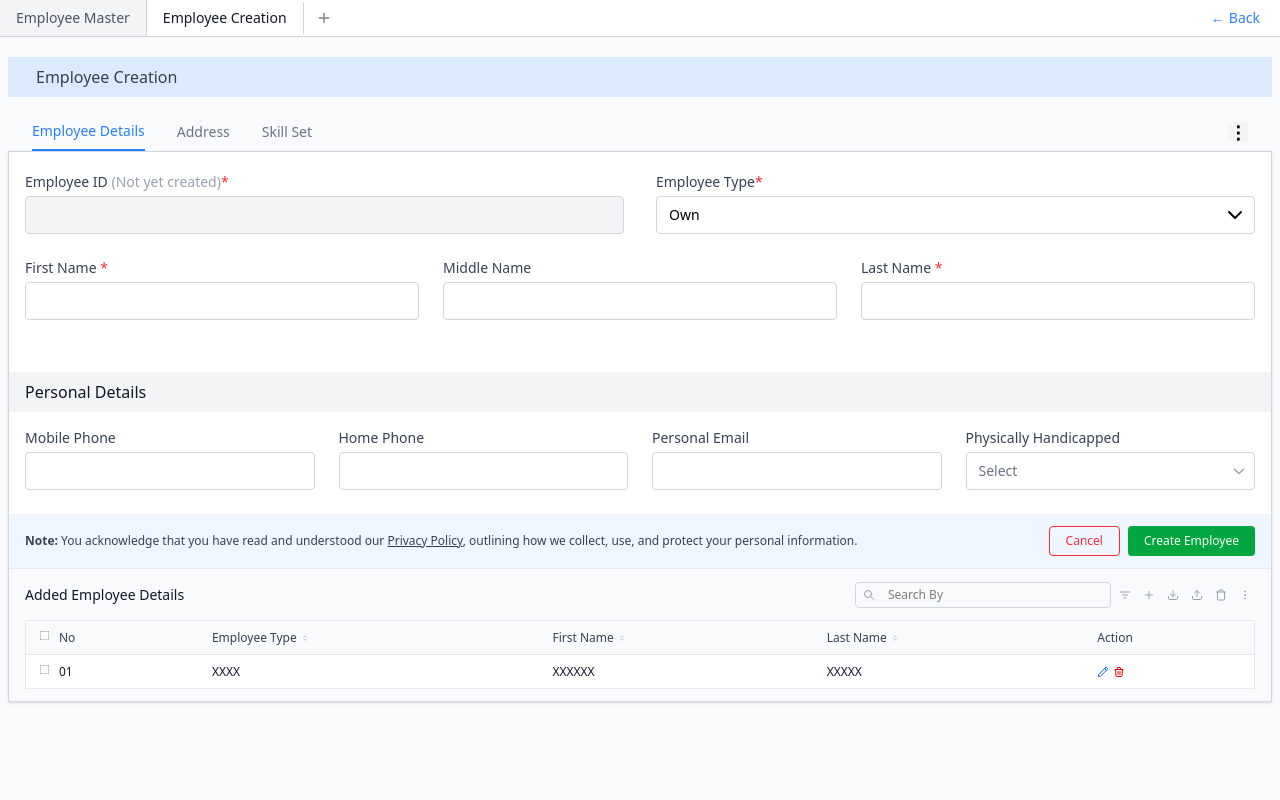
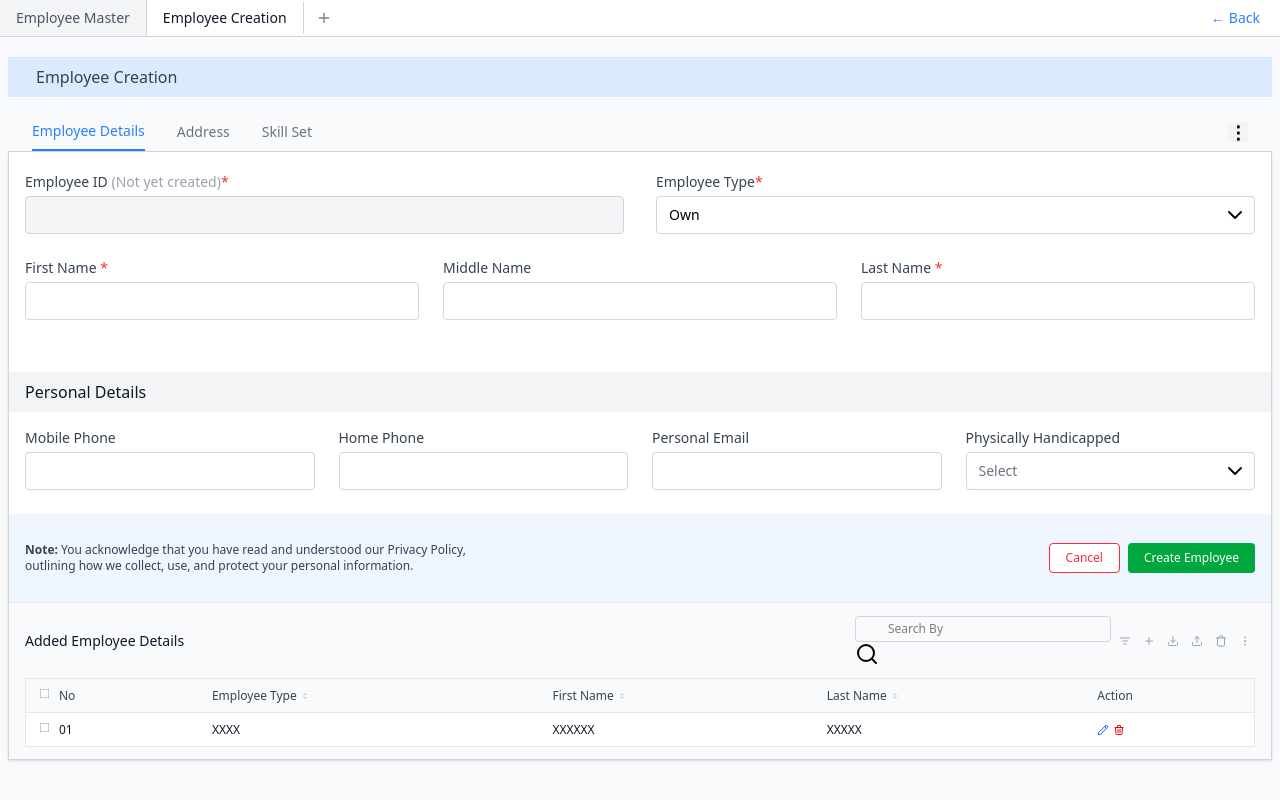
Before and after one commit to archanaprabhat/employee-form, a React (Vite) app in the folder employee-ui/: page / in a window 1280 px wide. Built offline with nearby package versions, Linux system fonts and the light colour scheme.

Commit message:
Add some basic styling

```diff
--- a/employee-ui/src/App.jsx
+++ b/employee-ui/src/App.jsx
@@ -1,5 +1,5 @@
 import React, { useState } from 'react';
-import { Plus, ChevronDown, ListFilter, Download, Upload, Trash, EllipsisVertical } from 'lucide-react';
+import { Plus, ChevronDown, ListFilter, Download, Upload, Trash, EllipsisVertical, Search } from 'lucide-react';
 
 const EmployeeCreationForm = () => {
   const [formData, setFormData] = useState({
@@ -224,9 +224,7 @@ const EmployeeCreationForm = () => {
                     <option value="No">No</option>
                   </select>
                   <div className="absolute inset-y-0 right-0 flex items-center px-2 pointer-events-none">
-                    <svg className="w-4 h-4 text-gray-400" fill="none" stroke="currentColor" viewBox="0 0 24 24">
-                      <path strokeLinecap="round" strokeLinejoin="round" strokeWidth={2} d="M19 9l-7 7-7-7" />
-                    </svg>
+                  <ChevronDown />
                   </div>
                 </div>
               </div>
@@ -239,8 +237,8 @@ const EmployeeCreationForm = () => {
           <div className="flex flex-col sm:flex-row sm:items-center justify-between space-y-2 sm:space-y-0">
             {/* Privacy Policy Note */}
             <div className="flex-1">
-              <p className="text-xs text-gray-700">
-                <strong>Note:</strong> You acknowledge that you have read and understood our <span className="underline">Privacy Policy</span>, outlining how we collect, use, and protect your personal information.
+              <p className="text-xs text-gray-700 py-4" >
+                <strong>Note:</strong> You acknowledge that you have read and understood our Privacy Policy, <br /> outlining how we collect, use, and protect your personal information.
               </p>
             </div>
 
@@ -248,7 +246,7 @@ const EmployeeCreationForm = () => {
             <div className="flex space-x-2 flex-shrink-0">
               <button
                 onClick={handleCancel}
-                className="px-4 py-1.5 border border-red-500 text-red-500 rounded hover:bg-red-50 text-xs"
+                className="px-4 py-1.5 border border-red-500 text-red-500 rounded hover:bg-red-50 text-xs bg-white"
               >
                 Cancel
               </button>
@@ -274,9 +272,7 @@ const EmployeeCreationForm = () => {
                     placeholder="Search By"
                     className="pl-8 pr-3 py-1 border border-gray-300 rounded text-xs w-48 sm:w-56 md:w-64"
                   />
-                  <svg className="w-3 h-3 text-gray-400 absolute left-2 top-1/2 transform -translate-y-1/2" fill="none" stroke="currentColor" viewBox="0 0 24 24">
-                    <path strokeLinecap="round" strokeLinejoin="round" strokeWidth={2} d="M21 21l-6-6m2-5a7 7 0 11-14 0 7 7 0 0114 0z" />
-                  </svg>
+                  <Search />
                 </div>
                 <button className="p-1 text-gray-400 hover:text-gray-600 flex-shrink-0">
                   <ListFilter className="w-3 h-3" />
```
